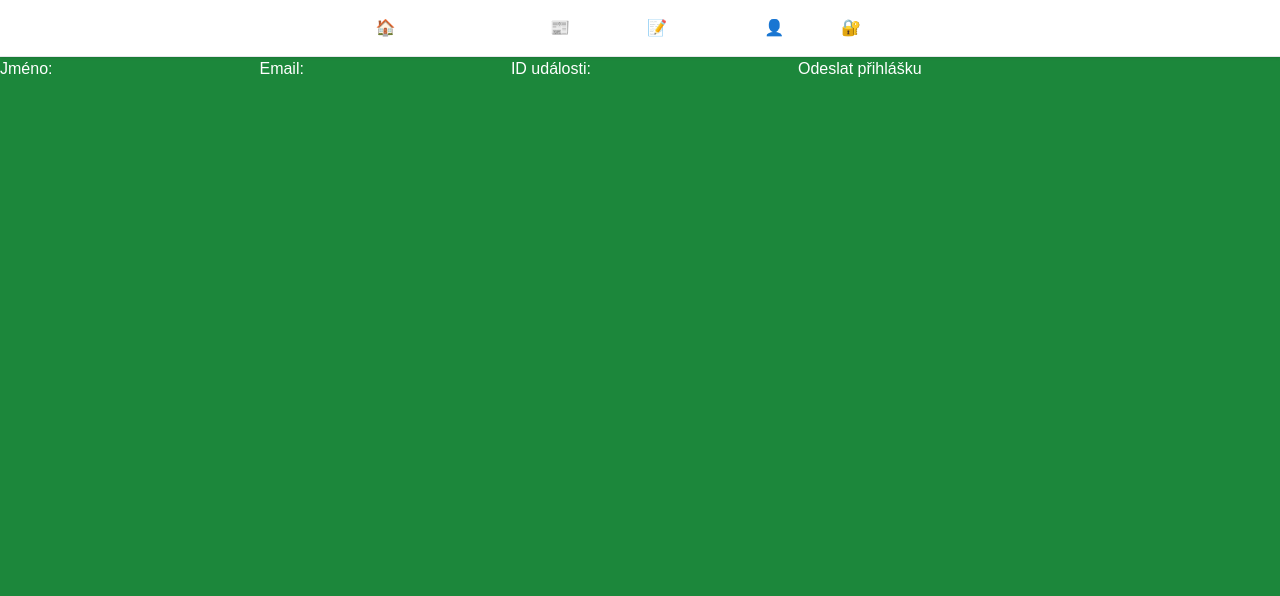
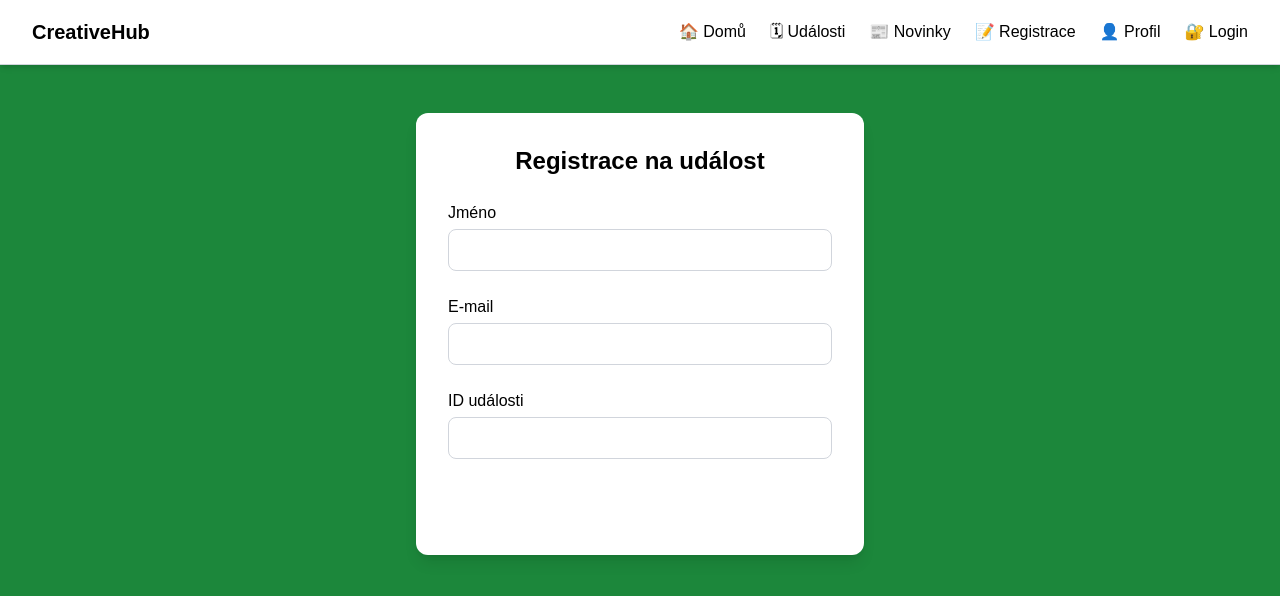
Before and after one commit to adamrasin/creativehub-web, a Next.js app: page /registration in a window 1280 px wide. Shown: the top 596 px of the page. Built offline with nearby package versions, Linux system fonts and the light colour scheme.

Commit message:
commit 8

```diff
--- a/package.json
+++ b/package.json
@@ -11,6 +11,7 @@
   "dependencies": {
     "@react-oauth/google": "^0.12.2",
     "axios": "^1.9.0",
+    "lucide-react": "^0.511.0",
     "next": "15.3.1",
     "react": "^19.0.0",
     "react-dom": "^19.0.0"
--- a/src/components/navbar.tsx
+++ b/src/components/navbar.tsx
@@ -1,14 +1,55 @@
 import Link from "next/link";
+import { useState } from "react";
+import { Menu, X } from "lucide-react";
 
 export default function Navbar() {
+  const [menuOpen, setMenuOpen] = useState(false);
+
   return (
-    <nav className="flex flex-wrap items-center justify-center gap-4 py-4 border-b border-gray-200 bg-white shadow-sm">
-      <Link href="/" className="text-green hover:underline">🏠 Domů</Link>
-      <Link href="/events" className="text-green hover:underline">🗓 Události</Link>
-      <Link href="/news" className="text-green hover:underline">📰 Novinky</Link>
-      <Link href="/registration" className="text-green hover:underline">📝 Registrace</Link>
-      <Link href="/profile" className="text-green hover:underline">👤 Profil</Link>
-      <Link href="/login" className="text-green hover:underline">🔐 Login</Link>
+    <nav className="sticky top-0 z-50 bg-white border-b border-gray-300 shadow-md">
+      <div className="max-w-7xl mx-auto px-4 sm:px-6 lg:px-8">
+        <div className="flex justify-between items-center h-16">
+          <Link href="/" className="text-xl font-semibold text-black no-underline">
+            CreativeHub
+          </Link>
+
+          <div className="md:hidden">
+            <button
+              onClick={() => setMenuOpen(!menuOpen)}
+              className="text-black focus:outline-none"
+              aria-label="Toggle menu"
+            >
+              {menuOpen ? <X size={24} /> : <Menu size={24} />}
+            </button>
+          </div>
+
+          <div className="hidden md:flex gap-6">
+            <NavLinks />
+          </div>
+        </div>
+      </div>
+
+      {menuOpen && (
+        <div className="md:hidden px-4 pb-4">
+          <div className="flex flex-col gap-3">
+            <NavLinks />
+          </div>
+        </div>
+      )}
     </nav>
   );
 }
+
+function NavLinks() {
+  const linkClass = "text-black no-underline hover:text-creativeGreen transition-colors";
+  return (
+    <>
+      <Link href="/" className={linkClass}>🏠 Domů</Link>
+      <Link href="/events" className={linkClass}>🗓 Události</Link>
+      <Link href="/news" className={linkClass}>📰 Novinky</Link>
+      <Link href="/registration" className={linkClass}>📝 Registrace</Link>
+      <Link href="/profile" className={linkClass}>👤 Profil</Link>
+      <Link href="/login" className={linkClass}>🔐 Login</Link>
+    </>
+  );
+}
--- a/src/pages/events.tsx
+++ b/src/pages/events.tsx
@@ -14,6 +14,7 @@
 
 export default function EventsPage() {
   const [events, setEvents] = useState<EventItem[]>([]);
+  const [expanded, setExpanded] = useState<number | null>(null);
 
   useEffect(() => {
     const fetchEvents = async () => {
@@ -35,23 +36,39 @@
   };
 
   return (
-    <div>
+    <div className="min-h-screen bg-creativeGreen text-white">
       <Navbar />
-      <h1>Seznam událostí</h1>
-      {events.length === 0 ? (
-        <p>Žádné události</p>
-      ) : (
-        <ul>
-          {events.map((event: any) => (
-            <li key={event.id}>
-              <h2>{event.title || "Bez názvu"}</h2>
-              <p>{event.date}</p>
-              <p>{event.location}</p>
-              <p>{getDescriptionText(event.description)}</p>
-            </li>
-          ))}
-        </ul>
-      )}
+      <div className="max-w-4xl mx-auto p-4">
+        <h1 className="text-3xl font-bold mb-6 text-center">Seznam událostí</h1>
+        {events.length === 0 ? (
+          <p className="text-center">Žádné události</p>
+        ) : (
+          <ul className="space-y-6">
+            {events.map((event) => {
+              const fullText = getDescriptionText(event.description);
+              const isExpanded = expanded === event.id;
+              const displayText = isExpanded ? fullText : fullText.slice(0, 200) + (fullText.length > 200 ? "..." : "");
+
+              return (
+                <li key={event.id} className="bg-white text-black rounded-lg shadow p-4">
+                  <h2 className="text-xl font-semibold">{event.title || "Bez názvu"}</h2>
+                  <p><strong>ID události:</strong> {event.id}</p>
+                  <p className="text-sm text-gray-600">{event.date} • {event.location}</p>
+                  <p className="mt-2 break-words whitespace-pre-line">{displayText}</p>
+                  {fullText.length > 200 && (
+                    <button
+                      onClick={() => setExpanded(isExpanded ? null : event.id)}
+                      className="mt-2 text-green-700 hover:underline"
+                    >
+                      {isExpanded ? "Zobrazit méně" : "Zobrazit více"}
+                    </button>
+                  )}
+                </li>
+              );
+            })}
+          </ul>
+        )}
+      </div>
     </div>
   );
 }
--- a/src/pages/news.tsx
+++ b/src/pages/news.tsx
@@ -1,6 +1,5 @@
 import React, { useEffect, useState } from "react";
 import Navbar from "../components/navbar";
-
 
 type NewsItem = {
   id: number;
@@ -14,6 +13,7 @@
 
 export default function NewsPage() {
   const [news, setNews] = useState<NewsItem[]>([]);
+  const [expanded, setExpanded] = useState<number | null>(null);
 
   useEffect(() => {
     const fetchNews = async () => {
@@ -33,22 +33,38 @@
   };
 
   return (
-    <div>
+    <div className="min-h-screen bg-creativeGreen text-white">
       <Navbar />
-      <h1>Novinky</h1>
-      {news.length === 0 ? (
-        <p>Žádné novinky</p>
-      ) : (
-        <ul>
-          {news.map((item: any) => (
-            <li key={item.id}>
-              <h2>{item.title || "Bez názvu"}</h2>
-              <p>{new Date(item.publishedAt).toLocaleDateString()}</p>
-              <p>{getContentText(item.content)}</p>
-            </li>
-          ))}
-        </ul>
-      )}
+      <div className="max-w-4xl mx-auto p-4">
+        <h1 className="text-3xl font-bold mb-6 text-center">Novinky</h1>
+        {news.length === 0 ? (
+          <p className="text-center">Žádné novinky</p>
+        ) : (
+          <ul className="space-y-6">
+            {news.map((item) => {
+              const fullText = getContentText(item.content);
+              const isExpanded = expanded === item.id;
+              const displayText = isExpanded ? fullText : fullText.slice(0, 200) + (fullText.length > 200 ? "..." : "");
+
+              return (
+                <li key={item.id} className="bg-white text-black rounded-lg shadow p-4">
+                  <h2 className="text-xl font-semibold">{item.title || "Bez názvu"}</h2>
+                  <p className="text-sm text-gray-600">{new Date(item.publishedAt).toLocaleDateString()}</p>
+                  <p className="mt-2 break-words whitespace-pre-line">{displayText}</p>
+                  {fullText.length > 200 && (
+                    <button
+                      onClick={() => setExpanded(isExpanded ? null : item.id)}
+                      className="mt-2 text-green-700 hover:underline"
+                    >
+                      {isExpanded ? "Zobrazit méně" : "Zobrazit více"}
+                    </button>
+                  )}
+                </li>
+              );
+            })}
+          </ul>
+        )}
+      </div>
     </div>
   );
 }
--- a/src/pages/registration.tsx
+++ b/src/pages/registration.tsx
@@ -36,24 +36,74 @@
   };
 
   return (
-    <div>
+    <div className="min-h-screen bg-creativeGreen text-white">
       <Navbar />
-      <form onSubmit={handleSubmit}>
-        <label>
-          Jméno:
-          <input name="name" value={form.name} onChange={handleChange} required />
-        </label>
-        <label>
-          Email:
-          <input name="email" type="email" value={form.email} onChange={handleChange} required />
-        </label>
-        <label>
-          ID události:
-          <input name="eventId" value={form.eventId} onChange={handleChange} required />
-        </label>
-        <button type="submit">Odeslat přihlášku</button>
-      </form>
-      {successMessage && <p style={{ color: "green" }}>{successMessage}</p>}
+      <div className="flex items-center justify-center py-12 px-4">
+        <form
+          onSubmit={handleSubmit}
+          className="w-full max-w-md bg-white text-black rounded-xl shadow-lg p-8 space-y-6"
+        >
+          <h1 className="text-2xl font-bold text-center text-creativeGreen">
+            Registrace na událost
+          </h1>
+
+          <div>
+            <label htmlFor="name" className="block mb-1 font-medium">
+              Jméno
+            </label>
+            <input
+              id="name"
+              name="name"
+              value={form.name}
+              onChange={handleChange}
+              required
+              className="w-full px-4 py-2 border border-gray-300 rounded-lg focus:outline-none focus:ring-2 focus:ring-creativeGreen"
+            />
+          </div>
+
+          <div>
+            <label htmlFor="email" className="block mb-1 font-medium">
+              E-mail
+            </label>
+            <input
+              id="email"
+              name="email"
+              type="email"
+              value={form.email}
+              onChange={handleChange}
+              required
+              className="w-full px-4 py-2 border border-gray-300 rounded-lg focus:outline-none focus:ring-2 focus:ring-creativeGreen"
+            />
+          </div>
+
+          <div>
+            <label htmlFor="eventId" className="block mb-1 font-medium">
+              ID události
+            </label>
+            <input
+              id="eventId"
+              name="eventId"
+              value={form.eventId}
+              onChange={handleChange}
+              required
+              className="w-full px-4 py-2 border border-gray-300 rounded-lg focus:outline-none focus:ring-2 focus:ring-creativeGreen"
+            />
+          </div>
+
+          <button
+            type="submit"
+            className="w-full bg-creativeGreen text-white font-semibold py-2 rounded-lg hover:bg-green-700 transition-colors"
+          >
+            Odeslat přihlášku
+          </button>
+
+          {successMessage && (
+            <p className="text-center text-green-600 font-semibold">
+              {successMessage}
+            </p>
+          )}
+        </form>
+      </div>
     </div>
   );
 }
```
Also changed, not shown: 1 other file (tests, documents, lock files or other folders).
